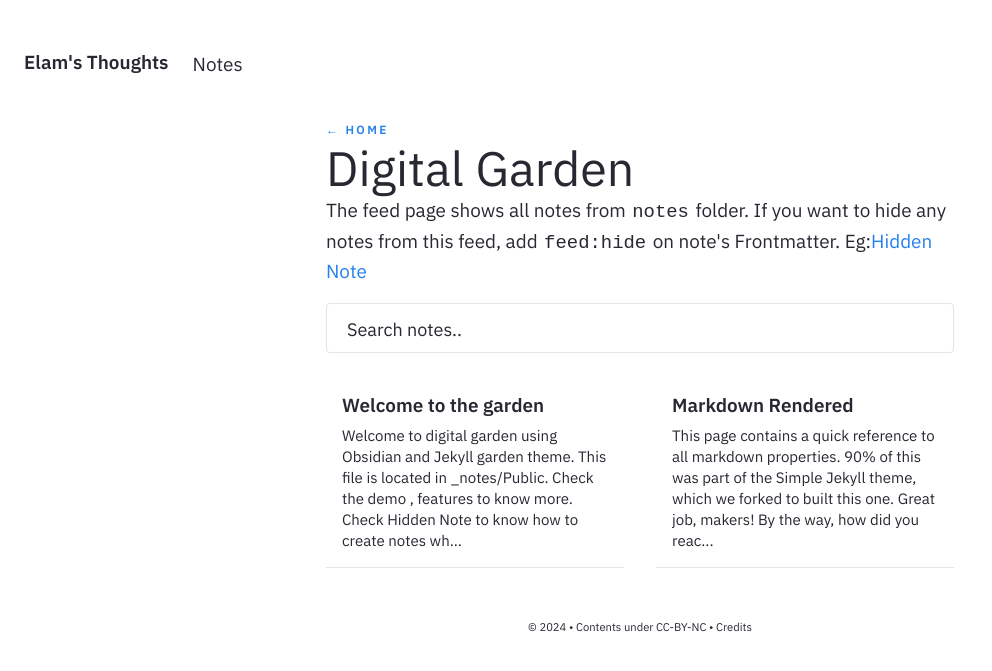
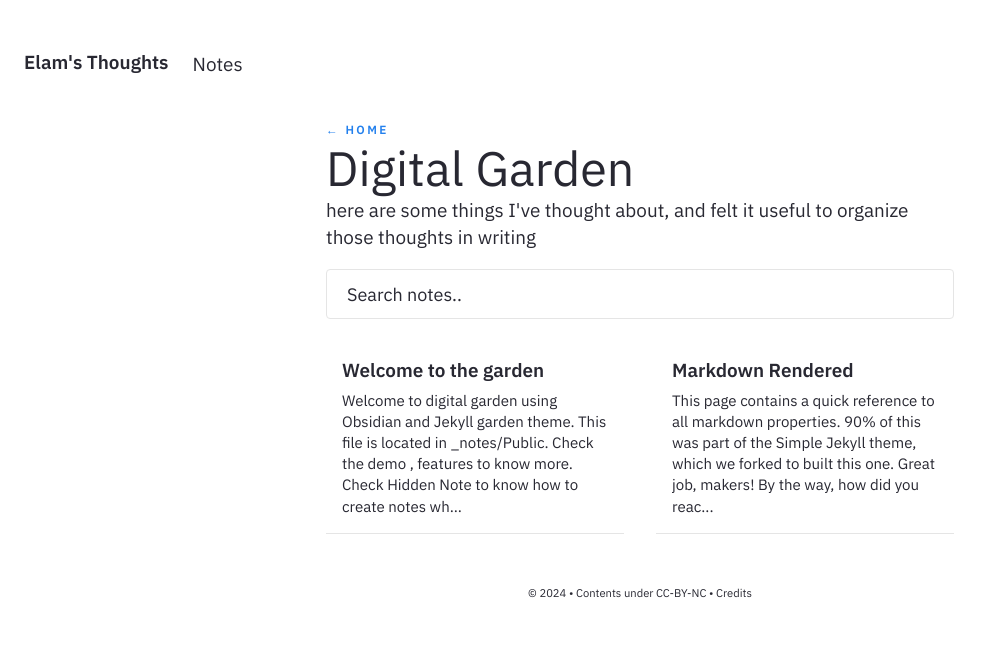
Before and after one commit to elamdf/elam_thoughts, a Jekyll site: the page built from pages/notes.md, in a window 1280 px wide. Shown: the top 671 px of the page, without its empty margins (0-992 px from the left). Built offline with Jekyll 4.4.1, drawn with Linux system fonts in a browser that asks for light colours.

Commit message:
update notes

```diff
--- a/pages/notes.md
+++ b/pages/notes.md
@@ -5,4 +5,4 @@ feedformat: card
 title: Digital Garden
 ---
 
-The feed page shows all notes from `notes` folder. If you want to hide any notes from this feed, add `feed:hide` on note's Frontmatter. Eg:[[Hidden Note]]
+here are some things I've thought about, and felt it useful to organize those thoughts in writing
```
Also changed, not shown: pages/index.md (+2 -1 lines).
